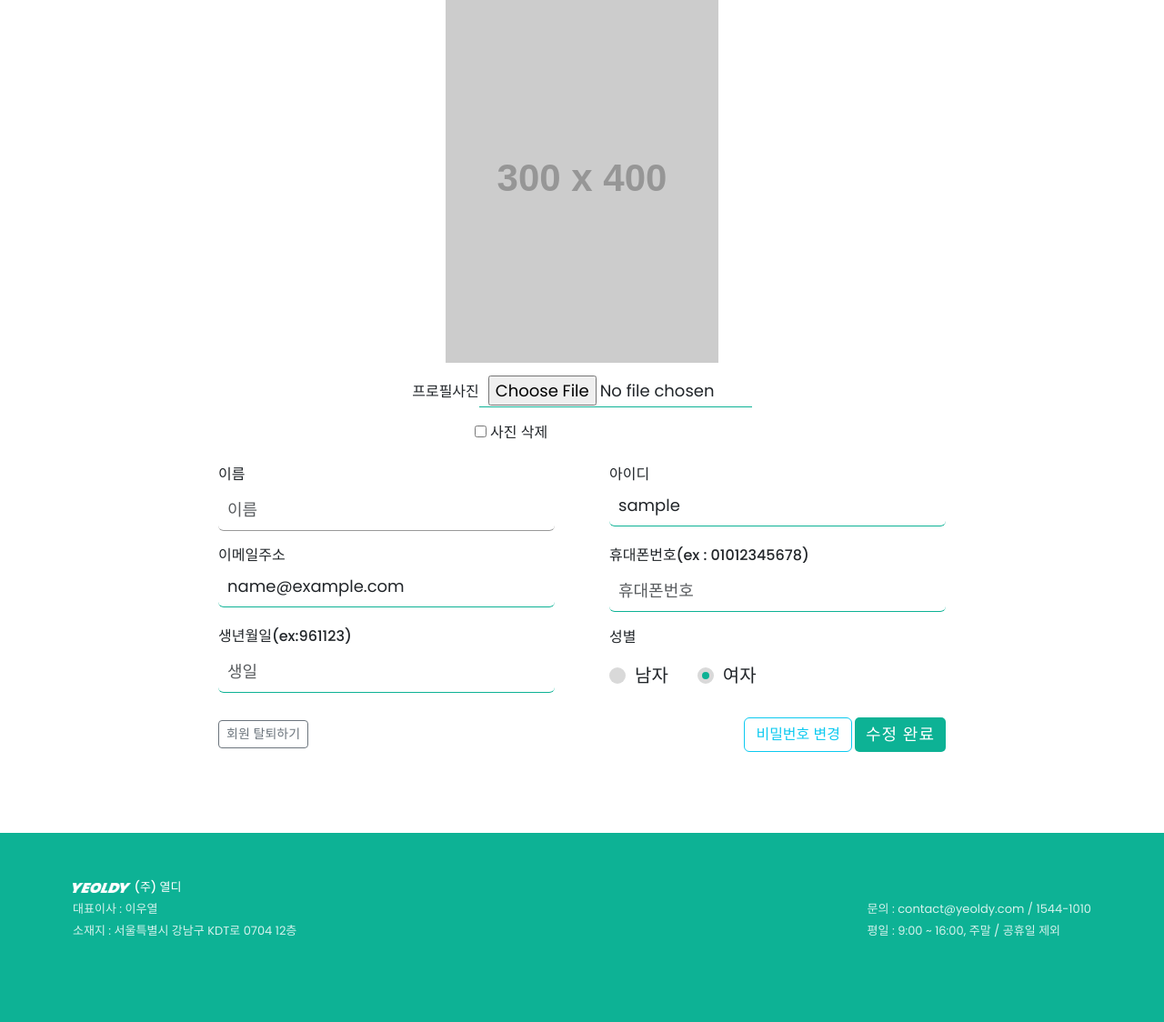
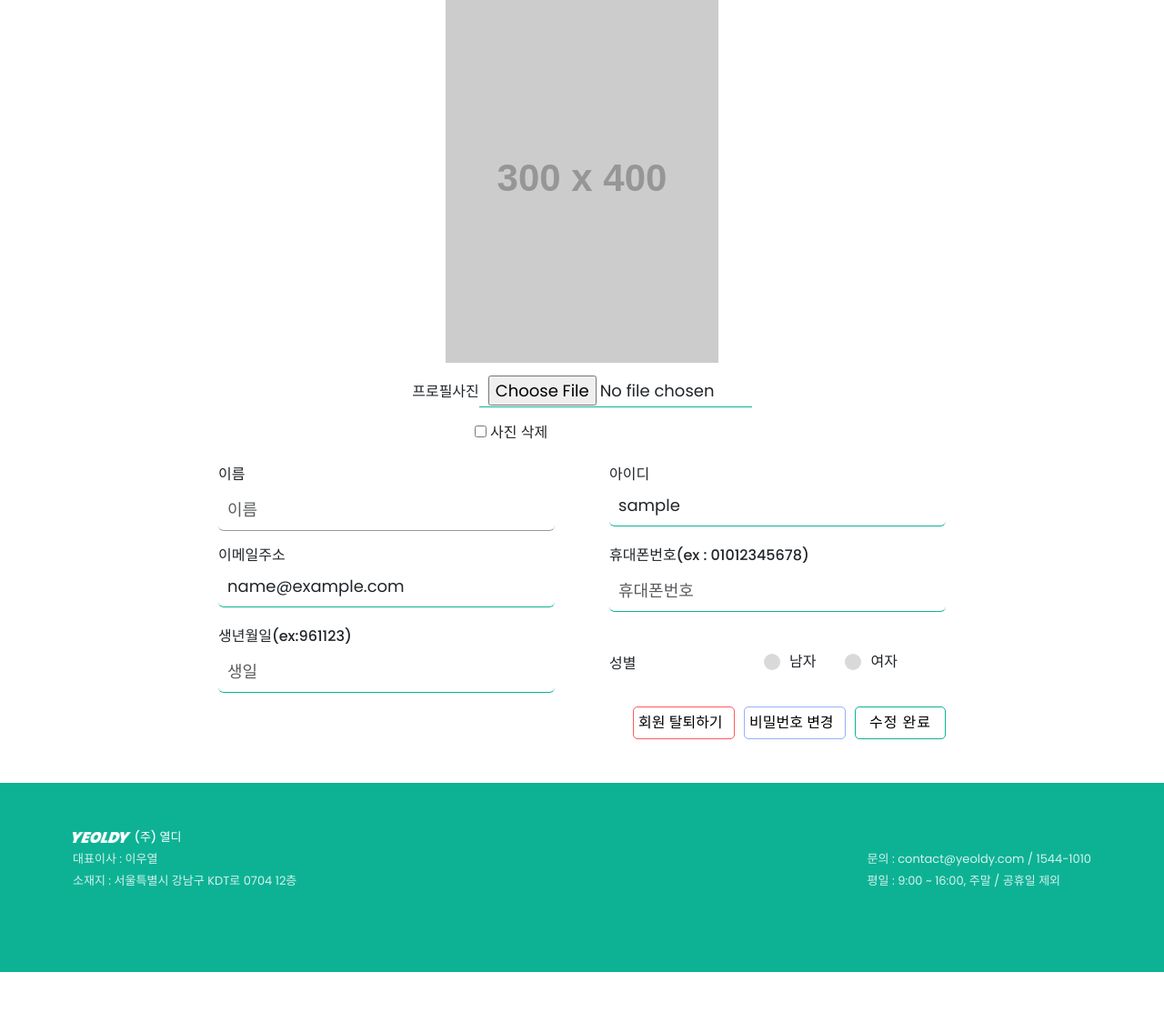
Before and after one commit to SeBin-Kwon/YEOLDY, a Django app: page /accounts/mypage-update/1/ in a window 1280 px wide. Shown: the part 226-1350 px from the top of the page at 91% size. After the commit the page ends 1295 px from the top, so only its background shows below. Run offline with Django 3.2, Linux system fonts and the light colour scheme; the visitor is signed in with stand-in values (Sample User, id 1); data comes from the database, SQL or seed files in the repository; grey boxes labelled with a size stand in for pictures from a placeholder-image service; data that the repository does not hold is empty; some libraries are stand-ins or nearby versions.

Commit message:
design : account/form, style/detail 디자인 [이상욱]

```diff
--- a/accounts/templates/accounts/change_password.html
+++ b/accounts/templates/accounts/change_password.html
@@ -93,7 +93,7 @@
         </div>
 
         <div class="button">
-          <input type="submit" value="제출">
+          <input type="submit" value="변경">
         </div>
       </div>
     </form>
--- a/accounts/templates/accounts/mypage_update.html
+++ b/accounts/templates/accounts/mypage_update.html
@@ -169,6 +169,7 @@
               <input type="radio" name="gender" id="dot-2" value="W" checked="checked">
             {% endif %}
             <span style="font-size: 16px;">성별</span>
+          </div>
 
           <div class="category">
             <label for="dot-1">
@@ -208,20 +209,25 @@
                 </div>
                 </div> -->
 
+
+      <div class="update-sub">
+
+        <div class="update-btn del-box d-flex">
+          <a class="del-btn" href="{% url 'accounts:mypage-delete' user.pk %}">회원 탈퇴하기</a>
         </div>
+        <div class="update-btn pw-box d-flex">
+          <a class="pw-btn" href="{% url 'accounts:change-password' %}">비밀번호 변경</a>
         </div>
-      <div class="d-flex align-items-center justify-content-between">
-        <a class="btn btn-outline-secondary btn-sm" href="{% url 'accounts:mypage-delete' user.pk %}">회원 탈퇴하기</a>
-        <div class="d-flex">
-          <a class="btn btn-outline-info pw-btn" href="{% url 'accounts:change-password' %}">비밀번호 변경</a>
+
         <div class="button">
             <input type="submit" value="수정 완료">
         </div>
+
       </div>
+
+    </form>
   </div>
-    </div>
-  </form>
-  <script>
+  {% comment %} <script>
     function updateCheck() {
       let updateForm = document.updateForm;
       let nickname = document
@@ -259,5 +265,5 @@
         updateForm.submit();
       }
     }
-  </script>
+  </script> {% endcomment %}
 {% endblock %}
--- a/static/css/accounts_mypage_update.css
+++ b/static/css/accounts_mypage_update.css
@@ -149,27 +149,87 @@ form input[type="radio"]{
 }
 
 form .button {
-  height: 38px;
-  margin-left: 3px;
+  height: 36px;
   min-width: 100px;
+  margin-left: 5px;
 }
 
 form .button input:hover {
   background-color: #07937a;
+  color: #fff;
 }
 
 form .button input{
   height: 100%;
   width: 100%;
   outline: none;
-  color: #fff;
-  border: none;
+  color: #000;
+  border: 1px solid #0DB295;
   font-size: 18px;
   font-weight: 500;
   border-radius: 5px;
   letter-spacing: 1px;
-  background: #0DB295;
   transition: 0.3s;
+  background: #fff;
+}
+
+.update-btn{
+  height: 100%;
+  border-radius: 5px;
+  margin-left: 5px;
+  margin-right: 5px;
+}
+
+.del-box{
+  border: 1px solid rgba(255, 0, 0, 0.642)
+}
+
+.pw-box{
+  border: 1px solid rgba(0, 60, 255, 0.408);
+}
+
+.del-btn:hover{
+  color: #fff;
+}
+
+.del-box:hover{
+  background: rgba(255, 0, 0, 0.642);
+  border: 1px solid rgba(255, 0, 0, 0.642);
+}
+
+.pw-btn:hover{
+  color: #fff;
+}
+
+.pw-box:hover{
+  background: rgba(0, 60, 255, 0.408);
+  border: 1px solid rgba(0, 60, 255, 0.408);
+}
+
+.del-btn{
+  text-decoration: none;
+  margin-left: 3px;
+  min-width: 100px;
+  color: #000;
+  margin: auto;
+  margin-right: 5px;
+  margin-left: 5px;
+  transition: 0.3s;
+}
+
+
+.pw-btn{
+  text-decoration: none;
+  min-width: 100px;
+  color: #000;
+  margin: auto;
+  margin-right: 5px;
+  margin-left: 5px;
+  transition: 0.3s;
+}
+
+.update-sub .button input{
+  font-size: 16px;
 }
 
 @media (max-width: 584px) {
@@ -196,6 +256,13 @@ form .button input{
   }
 }
 
+.update-sub{
+  display: flex;
+  width: 100%;
+  justify-content: end;
+}
+
+
 /* .img-input{
   position: relative;
 } */
```
Also changed, not shown: static/css/change_password.css (+5 -4 lines), static/css/kakao_order_list.css (+35 -26 lines), static/css/style_detail.css (+23 -0 lines), style/templates/style/detail.html (+28 -3 lines). Lines whose indentation alone changed are shown as unchanged.
